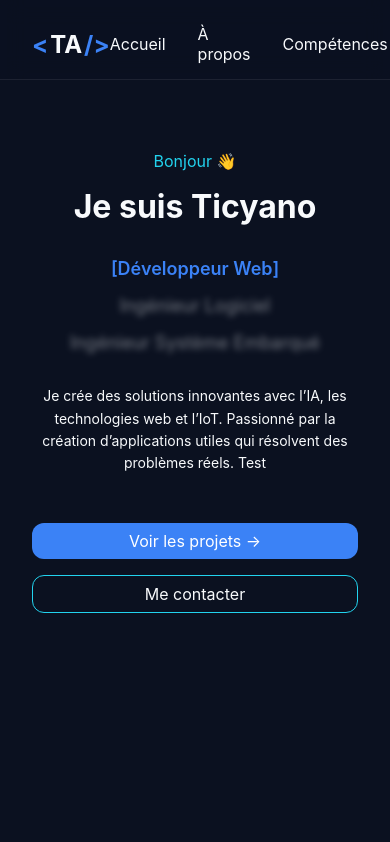
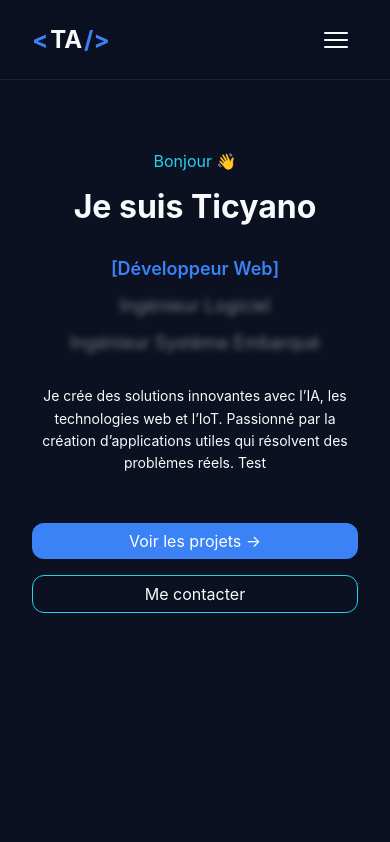
Before and after one commit to andri-Ts/portfolio-v1, a React (Vite) app: page / in a window 390 px wide. Shown: the top 842 px of the page. Built offline with nearby package versions, Linux system fonts and the light colour scheme.

Commit message:
fix: style de navbar

```diff
--- a/src/components/layout/navbar/Navbar.jsx
+++ b/src/components/layout/navbar/Navbar.jsx
@@ -1,44 +1,39 @@
 import React, { useEffect, useState } from 'react';
+import { HiOutlineBars3, HiOutlineXMark } from 'react-icons/hi2';
+
 import Logo from './Logo';
 import Navigation from './Navigation';
 import SocialLinks from '../../ui/socialLinks/SocialLinks';
+
 import styles from './navbar.module.css';
 
-const NAVBAR_SHADOW_SCROLL = 10;
 const ACTIVE_SECTION_OFFSET = 120;
 
 function Navbar() {
   const [hasScrolled, setHasScrolled] = useState(false);
   const [activeSection, setActiveSection] = useState('hero');
+  const [isMenuOpen, setIsMenuOpen] = useState(false);
 
-  //----------------------------
-  // Gérer l'ombre de la Navbar.
-  //----------------------------
+  // Ombre navbar
   useEffect(() => {
-    // Creation de la fonc qui detecte combien de scorll
     const handleScroll = () => {
-      const shouldShowShadow = window.scrollY > 10;
-      setHasScrolled(shouldShowShadow); // Met à jour l'état selon la position du scroll
+      setHasScrolled(window.scrollY > 10);
     };
 
-    // Appel de la fonction à la detection de scroll
-    window.addEventListener('scroll', handleScroll, { passive: true });
+    window.addEventListener('scroll', handleScroll, {
+      passive: true,
+    });
 
-    // clean le listener à la destruction du composant
     return () => {
       window.removeEventListener('scroll', handleScroll);
     };
   }, []);
 
-  //------------------------
-  // Observer les sections.
-  //------------------------
+  // Section active
   useEffect(() => {
     const handleActiveSection = () => {
       const sections = document.querySelectorAll('section');
 
-      // Si on est tout en bas de la page,
-      // la dernière section devient active.
       const isBottomPage =
         window.innerHeight + window.scrollY >=
         document.documentElement.scrollHeight - 10;
@@ -61,19 +56,25 @@ function Navbar() {
       }
     };
 
-    // Vérifie la section active au chargement
     handleActiveSection();
 
-    // Vérifie la section active pendant le scroll
     window.addEventListener('scroll', handleActiveSection, {
       passive: true,
     });
 
-    // Nettoyage
     return () => {
       window.removeEventListener('scroll', handleActiveSection);
     };
   }, []);
+
+  // Bloquer le scroll quand le menu est ouvert
+  useEffect(() => {
+    document.body.style.overflow = isMenuOpen ? 'hidden' : '';
+
+    return () => {
+      document.body.style.overflow = '';
+    };
+  }, [isMenuOpen]);
 
   return (
     <header
@@ -81,8 +82,24 @@ function Navbar() {
     >
       <div className={styles.container}>
         <Logo />
-        <Navigation activeSection={activeSection} />
-        <SocialLinks />
+
+        <Navigation
+          activeSection={activeSection}
+          isMenuOpen={isMenuOpen}
+          setIsMenuOpen={setIsMenuOpen}
+        />
+
+        <div className={styles.desktopSocial}>
+          <SocialLinks />
+        </div>
+
+        <button
+          className={styles.menuButton}
+          onClick={() => setIsMenuOpen(!isMenuOpen)}
+          aria-label="Menu"
+        >
+          {isMenuOpen ? <HiOutlineXMark /> : <HiOutlineBars3 />}
+        </button>
       </div>
     </header>
   );
--- a/src/components/layout/navbar/Navigation.jsx
+++ b/src/components/layout/navbar/Navigation.jsx
@@ -1,22 +1,78 @@
 import React from 'react';
 import { navLinks } from '../../../constants/navLinks';
+import SocialLinks from '../../ui/socialLinks/SocialLinks';
 import styles from './navbar.module.css';
 
-function Navigation({ activeSection }) {
+function Navigation({ activeSection, isMenuOpen, setIsMenuOpen }) {
+  // return (
+  //   <>
+  //     {/* Overlay */}
+  //     <div
+  //       className={`${styles.overlay} ${
+  //         isMenuOpen ? styles.overlayVisible : ''
+  //       }`}
+  //       onClick={() => setIsMenuOpen(false)}
+  //     />
+
+  //     {/* Navigation */}
+  //     <nav
+  //       className={`${styles.navigation} ${
+  //         isMenuOpen ? styles.navigationOpen : ''
+  //       }`}
+  //     >
+  //       <ul className={styles.navigationList}>
+  //         {navLinks.map((navLink) => (
+  //           <li key={navLink.id}>
+  //             <a
+  //               href={`#${navLink.id}`}
+  //               className={activeSection === navLink.id ? styles.active : ''}
+  //               onClick={() => setIsMenuOpen(false)}
+  //             >
+  //               {navLink.label}
+  //             </a>
+  //           </li>
+  //         ))}
+  //       </ul>
+
+  //       <div className={styles.mobileSocial}>
+  //         <SocialLinks />
+  //       </div>
+  //     </nav>
+  //   </>
+  // );
+
   return (
-    <nav className={styles.navigation}>
-      <ul>
+    <nav className={`${styles.navigationWrapper}`}>
+      <div
+        className={`${styles.overlay} ${
+          isMenuOpen ? styles.overlayVisible : ''
+        }`}
+        onClick={() => setIsMenuOpen(false)}
+      />
+
+      <div
+        className={`${styles.navigation} ${
+          isMenuOpen ? styles.navigationOpen : ''
+        }`}
+      >
+        <ul className={styles.navigationList}>
           {navLinks.map((navLink) => (
             <li key={navLink.id}>
               <a
                 href={`#${navLink.id}`}
                 className={activeSection === navLink.id ? styles.active : ''}
+                onClick={() => setIsMenuOpen(false)}
               >
                 {navLink.label}
               </a>
             </li>
           ))}
         </ul>
+
+        <div className={styles.mobileSocial}>
+          <SocialLinks />
+        </div>
+      </div>
     </nav>
   );
 }
--- a/src/components/layout/navbar/navbar.module.css
+++ b/src/components/layout/navbar/navbar.module.css
@@ -1,4 +1,4 @@
-.header {
+/* .header {
   width: 100%;
   height: var(--navbar-height);
 
@@ -12,19 +12,60 @@
   backdrop-filter: blur(12px);
   border-bottom: 1px solid rgba(255, 255, 255, 0.08);
 }
-.scrolled {
-  box-shadow: var(--shadow-md);
-}
+
 
 .container {
   max-width: 1200px;
   margin: 0 auto;
+  background-color: brown;
 
   display: grid;
   grid-template-columns: 1fr auto 1fr;
+
+  align-items: center;
+
   align-items: center;
 
   padding: var(--spacing-lg) var(--spacing-xl);
+
+  position: relative;
+} */
+
+.header {
+  width: 100%;
+  height: var(--navbar-height);
+
+  position: fixed;
+  top: 0;
+  left: 0;
+
+  z-index: 1000;
+
+  background: rgba(11, 17, 32, 0.75);
+  backdrop-filter: blur(12px);
+
+  border-bottom: 1px solid rgba(255, 255, 255, 0.08);
+}
+
+.container {
+  height: 100%;
+
+  max-width: var(--container-width);
+  margin: 0 auto;
+
+  display: grid;
+
+  grid-template-columns: 1fr auto 1fr;
+
+  align-items: center;
+
+  padding: 0 var(--spacing-xl);
+
+  position: relative;
+}
+
+.scrolled {
+  box-shadow: var(--shadow-md);
 }
 
 /* LOGO CSS */
@@ -48,7 +89,11 @@
 
 /* NAVIGATION CSS */
 
-.navigation {
+/* .navigation {
+  justify-self: center;
+} */
+
+.navigationWrapper {
   justify-self: center;
 }
 
@@ -69,3 +114,105 @@
 .active {
   color: var(--color-primary);
 }
+
+.menuButton {
+  display: none;
+
+  position: absolute;
+  right: var(--spacing-xl);
+
+  background: transparent;
+  border: none;
+
+  color: var(--color-text);
+
+  font-size: 2rem;
+
+  cursor: pointer;
+
+  transition: var(--transition-fast);
+}
+
+.menuButton:hover {
+  color: var(--color-primary);
+}
+
+.desktopSocial {
+  justify-self: end;
+}
+
+.mobileSocial {
+  display: none;
+}
+
+/* MOBILE */
+
+@media (max-width: 768px) {
+  .container {
+    display: flex;
+    justify-content: space-between;
+    align-items: center;
+  }
+
+  .desktopSocial {
+    display: none;
+  }
+
+  .menuButton {
+    display: flex;
+
+    align-items: center;
+    justify-content: center;
+
+    z-index: 1001;
+
+    font-size: 2rem;
+  }
+
+  .navigation {
+    position: fixed;
+
+    top: 0;
+    right: -100%;
+
+    width: min(320px, 85vw);
+    height: 100vh;
+
+    display: flex;
+    flex-direction: column;
+    justify-content: center;
+
+    padding: 5rem 2rem 2rem;
+
+    background: var(--color-surface);
+
+    transition: right 0.35s ease;
+
+    z-index: 999;
+  }
+
+  .navigationOpen {
+    right: 0;
+  }
+
+  .navigationList {
+    flex-direction: column;
+    align-items: flex-start;
+
+    gap: var(--spacing-xl);
+  }
+
+  .navigationList a {
+    font-size: var(--fs-xl);
+  }
+
+  .mobileSocial {
+    display: block;
+
+    margin-top: auto;
+
+    padding-top: var(--spacing-2xl);
+
+    border-top: 1px solid var(--color-surface-light);
+  }
+}
```
Lines whose indentation alone changed are shown as unchanged.
